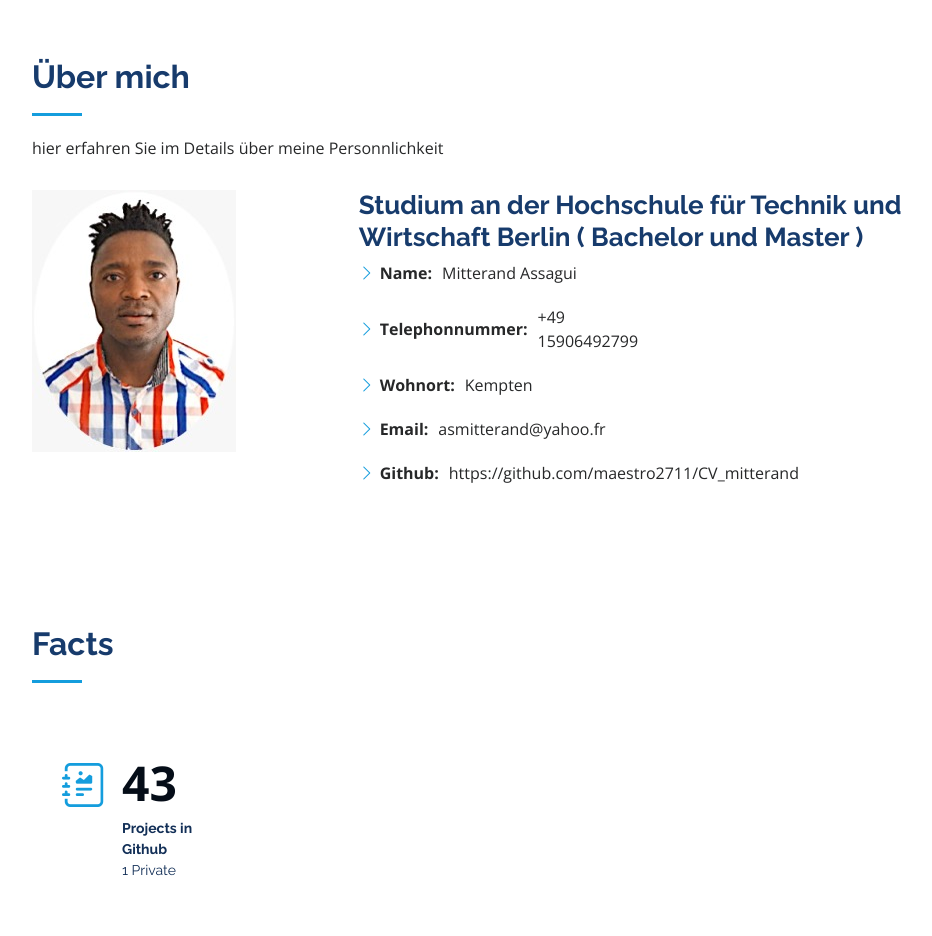
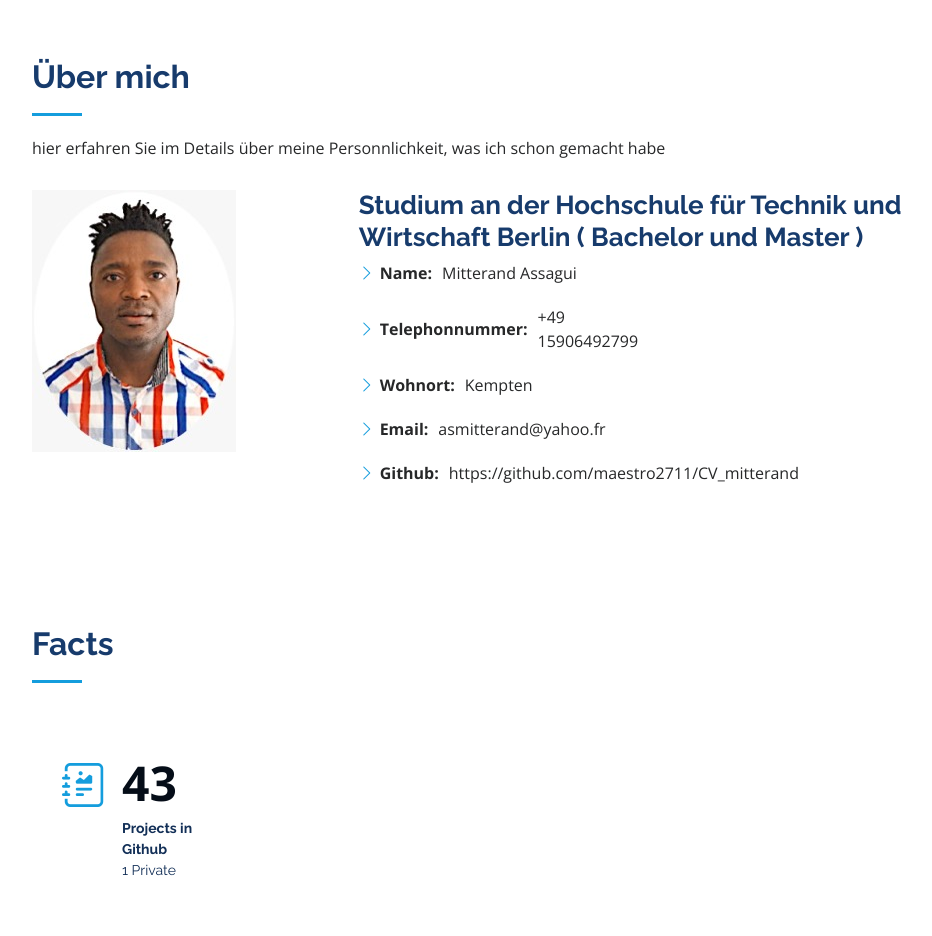
Before and after one commit to maestro2711/CV_mitterand, a plain HTML site: page index.html in a window 1280 px wide. Shown: the part 802-1738 px from the top of the page, without its empty margins (280-1212 px from the left). Drawn offline with nearby package versions, Linux system fonts and the light colour scheme.

Commit message:
#2-verbessreung der Kompetenz

```diff
--- a/index.html
+++ b/index.html
@@ -83,7 +83,7 @@
 
         <div class="section-title">
           <h2>Über mich</h2>
-          <p>hier erfahren Sie im Details über  meine Personnlichkeit</p>
+          <p>hier erfahren Sie im Details über  meine Personnlichkeit, was  ich schon gemacht habe</p>
         </div>
 
         <div class="row">
```
